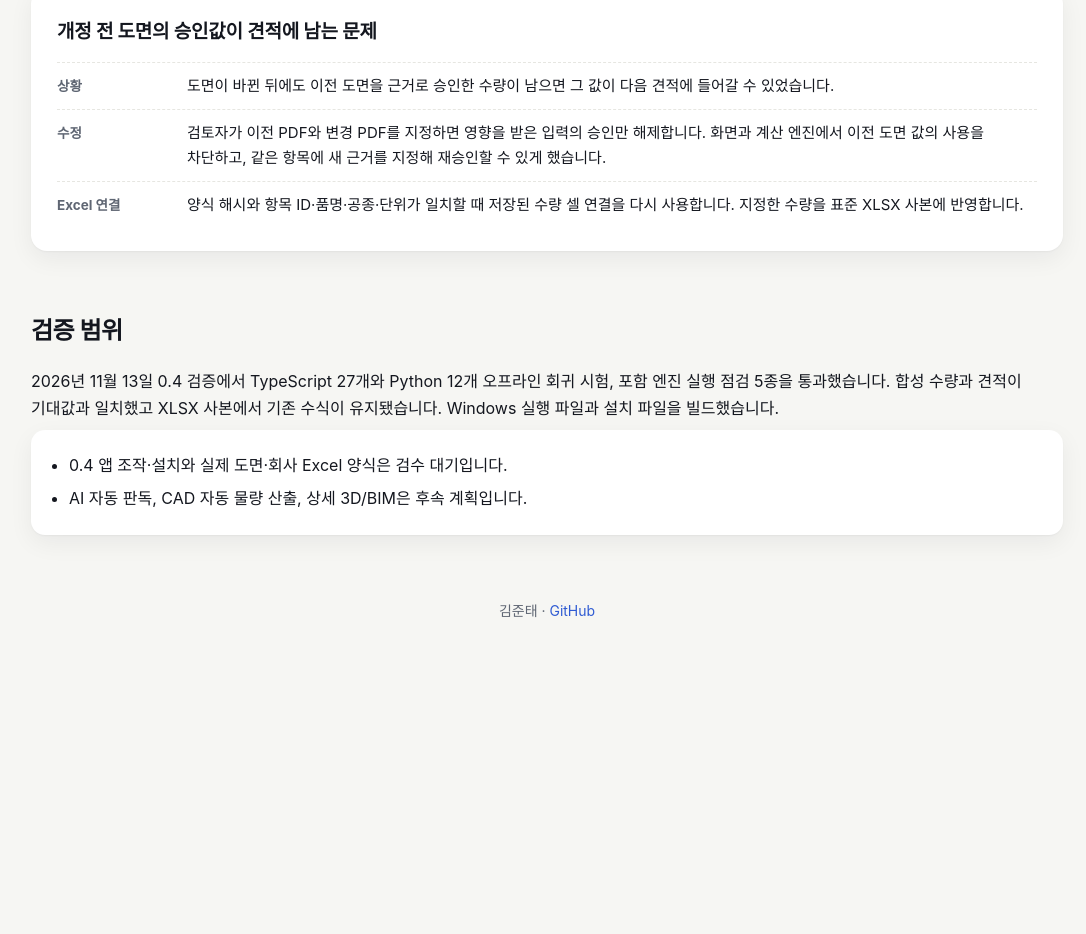
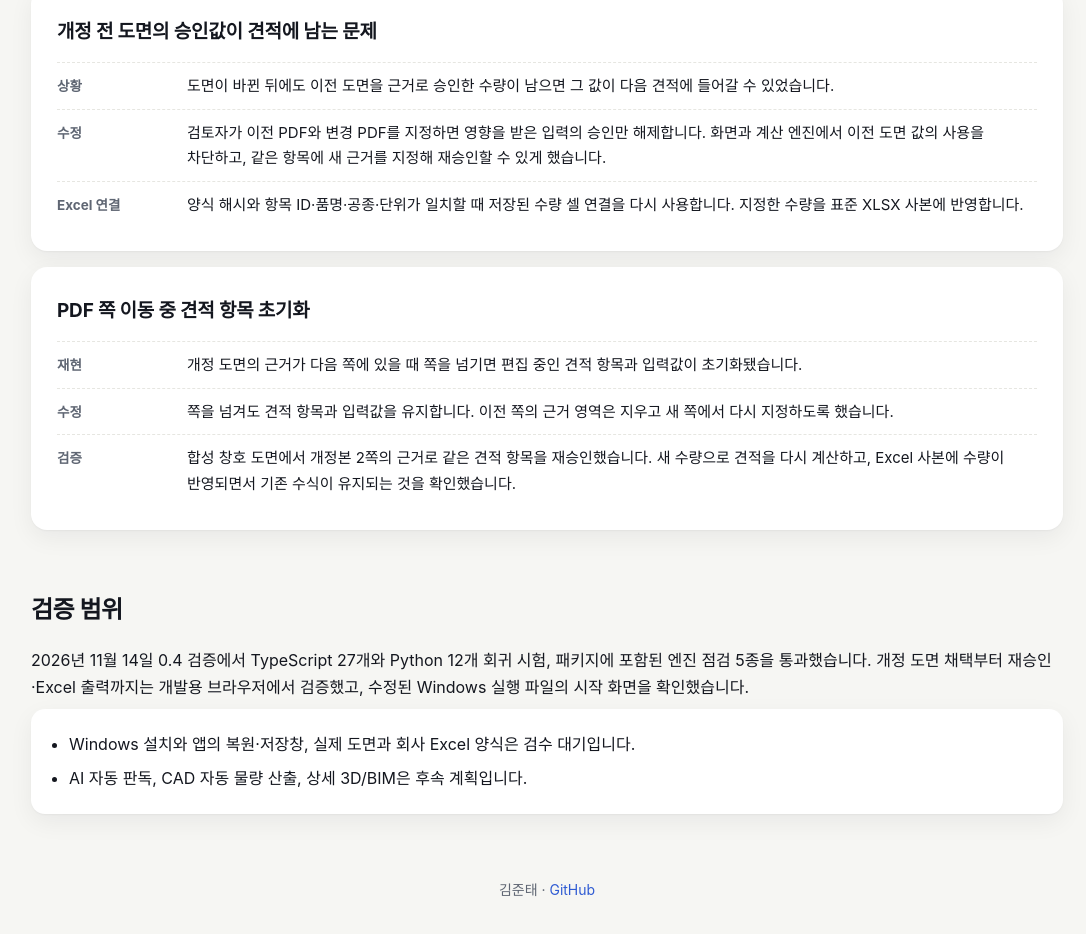
Before and after one commit to juntae0123/juntae0123.github.io, a plain HTML site: page projects/estimate-desktop.html in a window 1280 px wide. Shown: the part 692-1626 px from the top of the page, without its empty margins (93-1179 px from the left). Before the commit the page ends 1362 px from the top, so only its background shows below. Drawn offline with Linux system fonts and the light colour scheme; a web font is replaced by a local one.

Commit message:
서명앱 이용 범위와 적산 개정 도면 검증 갱신

```diff
--- a/projects/estimate-desktop.html
+++ b/projects/estimate-desktop.html
@@ -33,12 +33,18 @@
         <div class="row"><span>수정</span><div>검토자가 이전 PDF와 변경 PDF를 지정하면 영향을 받은 입력의 승인만 해제합니다. 화면과 계산 엔진에서 이전 도면 값의 사용을 차단하고, 같은 항목에 새 근거를 지정해 재승인할 수 있게 했습니다.</div></div>
         <div class="row"><span>Excel 연결</span><div>양식 해시와 항목 ID·품명·공종·단위가 일치할 때 저장된 수량 셀 연결을 다시 사용합니다. 지정한 수량을 표준 XLSX 사본에 반영합니다.</div></div>
       </article>
+      <article class="ts">
+        <h3>PDF 쪽 이동 중 견적 항목 초기화</h3>
+        <div class="row"><span>재현</span><div>개정 도면의 근거가 다음 쪽에 있을 때 쪽을 넘기면 편집 중인 견적 항목과 입력값이 초기화됐습니다.</div></div>
+        <div class="row"><span>수정</span><div>쪽을 넘겨도 견적 항목과 입력값을 유지합니다. 이전 쪽의 근거 영역은 지우고 새 쪽에서 다시 지정하도록 했습니다.</div></div>
+        <div class="row"><span>검증</span><div>합성 창호 도면에서 개정본 2쪽의 근거로 같은 견적 항목을 재승인했습니다. 새 수량으로 견적을 다시 계산하고, Excel 사본에 수량이 반영되면서 기존 수식이 유지되는 것을 확인했습니다.</div></div>
+      </article>
     </section>
     <section class="d-sec">
       <h2>검증 범위</h2>
-      <p>2026년 11월 13일 0.4 검증에서 TypeScript 27개와 Python 12개 오프라인 회귀 시험, 포함 엔진 실행 점검 5종을 통과했습니다. 합성 수량과 견적이 기대값과 일치했고 XLSX 사본에서 기존 수식이 유지됐습니다. Windows 실행 파일과 설치 파일을 빌드했습니다.</p>
+      <p>2026년 11월 14일 0.4 검증에서 TypeScript 27개와 Python 12개 회귀 시험, 패키지에 포함된 엔진 점검 5종을 통과했습니다. 개정 도면 채택부터 재승인·Excel 출력까지는 개발용 브라우저에서 검증했고, 수정된 Windows 실행 파일의 시작 화면을 확인했습니다.</p>
       <ul class="limits">
-        <li>0.4 앱 조작·설치와 실제 도면·회사 Excel 양식은 검수 대기입니다.</li>
+        <li>Windows 설치와 앱의 복원·저장창, 실제 도면과 회사 Excel 양식은 검수 대기입니다.</li>
         <li>AI 자동 판독, CAD 자동 물량 산출, 상세 3D/BIM은 후속 계획입니다.</li>
       </ul>
     </section>
```
Also changed, not shown: index.html (+2 -2 lines), projects/sign-studio.html (+7 -2 lines).
